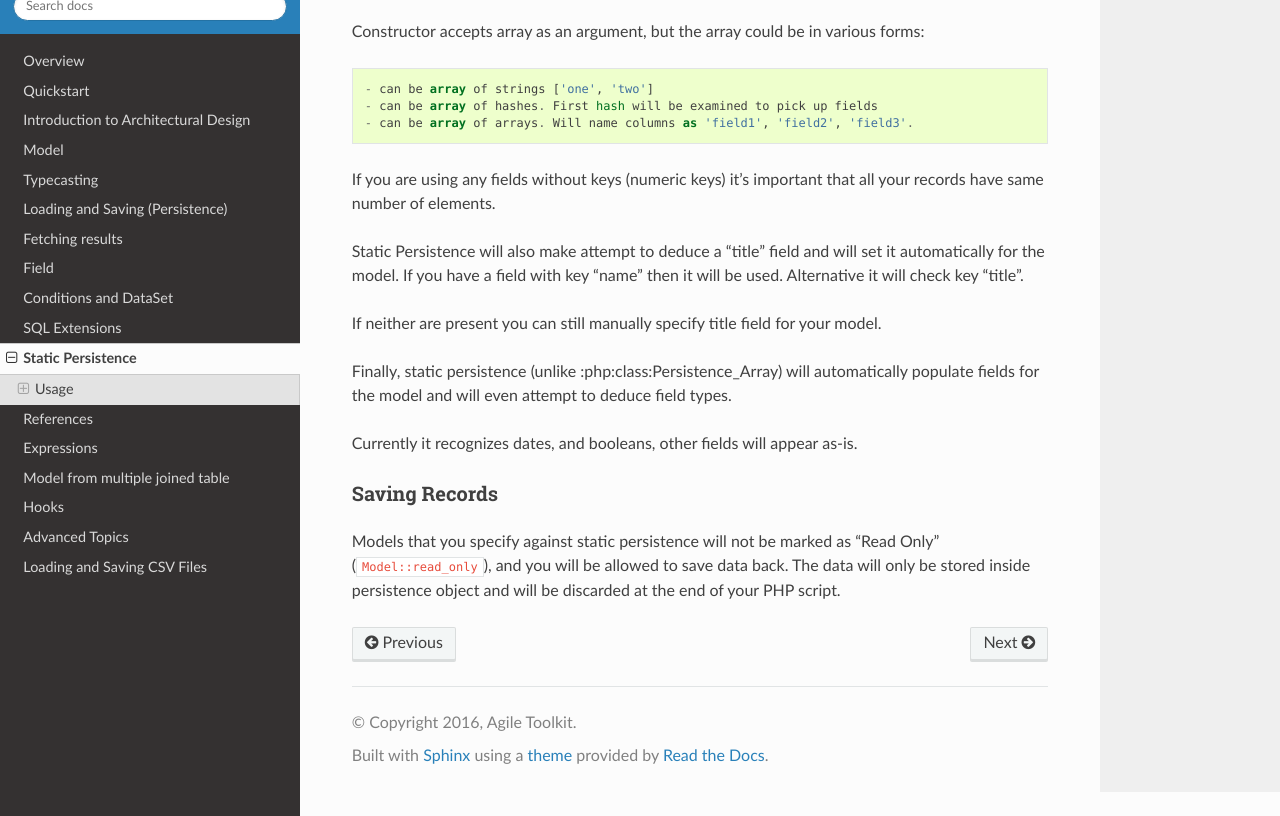
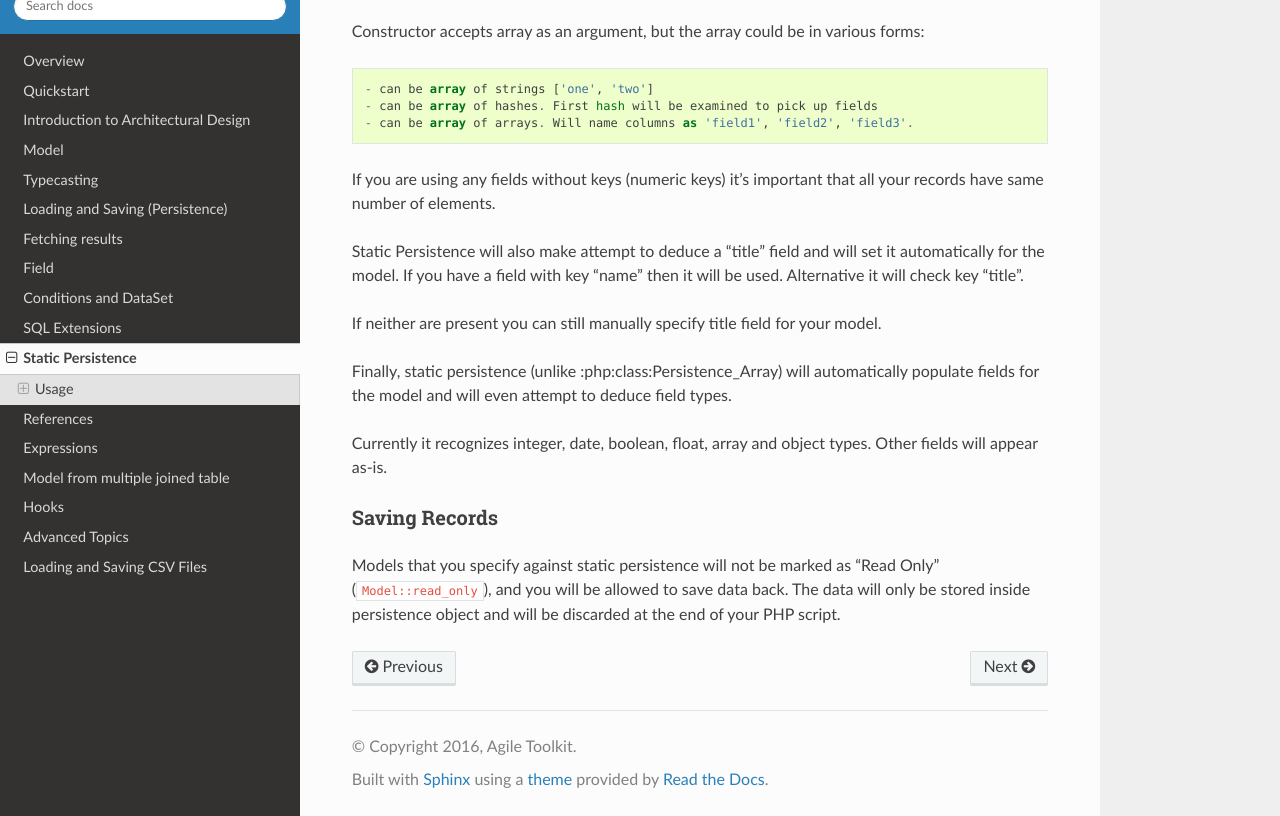
Before and after one commit to atk4/data, a Sphinx documentation site: the page built from docs/static.rst, in a window 1280 px wide and 900 px high, scrolled down 646 px, cut to the strip 84-900 px from the top of the window. Built offline with Sphinx 7.4.7 and the Read the Docs theme 2.0.0, drawn with Linux system fonts in a browser that asks for light colours; pages that are not in the unit, such as notebooks, are missing from menus; cross-references to code outside the pages are shown as plain code.

Commit message:
update docs

```diff
--- a/docs/static.rst
+++ b/docs/static.rst
@@ -42,7 +42,8 @@ If neither are present you can still manually specify title field for your model
 Finally, static persistence (unlike :php:class:Persistence_Array) will automatically
 populate fields for the model and will even attempt to deduce field types.
 
-Currently it recognizes dates, and booleans, other fields will appear as-is.
+Currently it recognizes integer, date, boolean, float, array and object types.
+Other fields will appear as-is.
 
 
 
```
